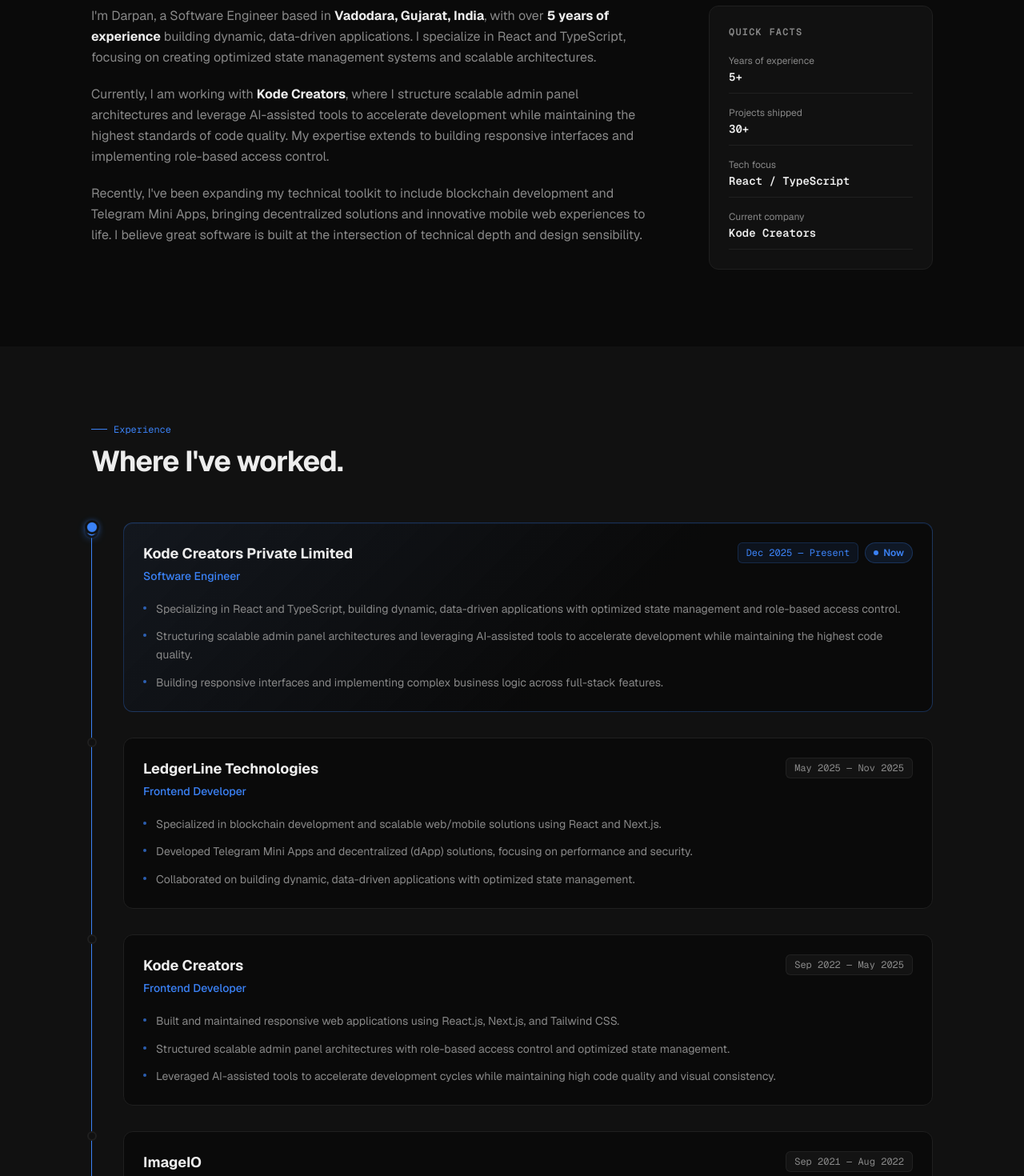
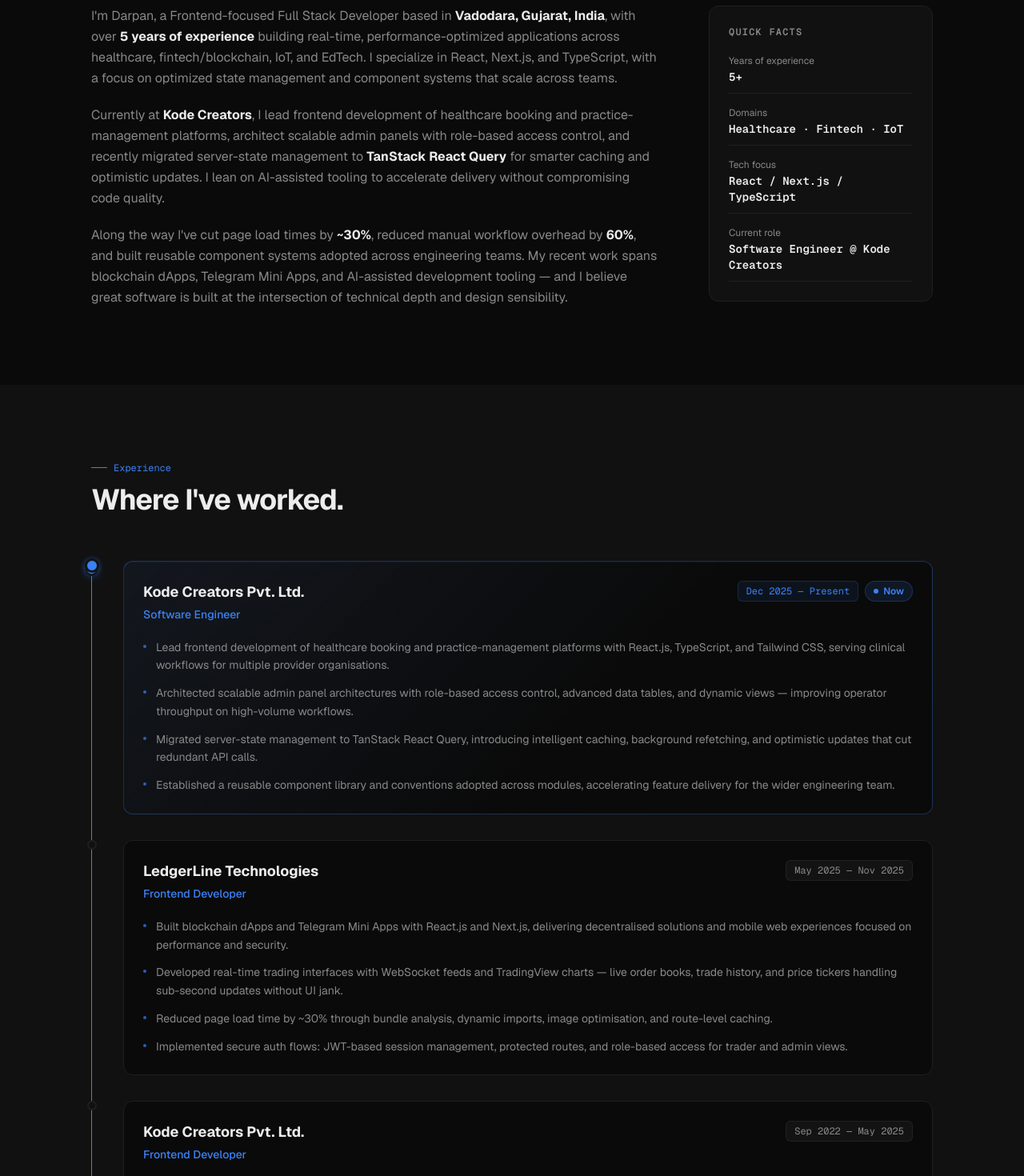
Before and after one commit to Darpan3089/Portfolio, a Next.js app: page / in a window 1280 px wide. Shown: the part 1100-2570 px from the top of the page at 80% size. Built offline with nearby package versions, Linux system fonts and the light colour scheme.

Commit message:
Add Open Graph and Twitter card image generation
- Implement Open Graph image generator in `opengraph-image.tsx` with dynamic styling and layout.
- Create `twitter-image.tsx` to reuse the Open Graph image generator for Twitter card images.

```diff
--- a/src/app/globals.css
+++ b/src/app/globals.css
@@ -203,8 +203,9 @@
     overflow: hidden;
     white-space: nowrap;
     border-right: 2px solid var(--accent);
+    /* steps() ≈ character count of the hero greeting — keep in sync if the text changes */
     animation:
-      typing 1.6s steps(35) 0.4s both,
+      typing 2.3s steps(50) 0.4s both,
       cursor-blink 0.75s step-end infinite;
     max-width: max-content;
   }
--- a/src/app/layout.tsx
+++ b/src/app/layout.tsx
@@ -8,16 +8,18 @@
 export const metadata: Metadata = {
   metadataBase: new URL("https://darpanpatel.dev"),
   title: {
-    default: "Darpan Patel — Senior Frontend Developer",
+    default: "Darpan Patel — Frontend / Full Stack Developer",
     template: "%s | Darpan Patel",
   },
   description:
-    "Senior Frontend Developer with 4+ years of experience building fast, scalable, and visually polished web applications with React and the modern JavaScript ecosystem.",
+    "Frontend-focused Full Stack Developer with 5+ years of experience building fast, scalable, and performance-optimized web applications with React, Next.js, and TypeScript.",
   keywords: [
     "Frontend Developer",
+    "Full Stack Developer",
     "React",
     "Next.js",
     "TypeScript",
+    "Node.js",
     "Darpan Patel",
     "Vadodara",
     "Web Developer",
@@ -28,25 +30,18 @@
     type: "website",
     locale: "en_US",
     url: "https://darpanpatel.dev",
-    title: "Darpan Patel — Senior Frontend Developer",
+    title: "Darpan Patel — Frontend / Full Stack Developer",
     description:
       "Building fast, scalable, and visually polished web applications with React and the modern JavaScript ecosystem.",
     siteName: "Darpan Patel",
-    images: [
-      {
-        url: "/og/og-image.png",
-        width: 1200,
-        height: 630,
-        alt: "Darpan Patel — Senior Frontend Developer",
-      },
-    ],
+    // OG image is generated dynamically — see src/app/opengraph-image.tsx
   },
   twitter: {
     card: "summary_large_image",
-    title: "Darpan Patel — Senior Frontend Developer",
+    title: "Darpan Patel — Frontend / Full Stack Developer",
     description:
       "Building fast, scalable, and visually polished web applications with React and the modern JavaScript ecosystem.",
-    images: ["/og/og-image.png"],
+    // Twitter image is generated dynamically — see src/app/twitter-image.tsx
   },
   robots: {
     index: true,
--- /dev/null
+++ b/src/app/opengraph-image.tsx
@@ -0,0 +1,150 @@
+import { ImageResponse } from "next/og";
+
+// Image metadata
+export const alt = "Darpan Patel — Frontend / Full Stack Developer";
+export const size = { width: 1200, height: 630 };
+export const contentType = "image/png";
+
+// Brand tokens mirrored from globals.css (dark theme)
+const BG = "#0a0a0a";
+const SURFACE = "#111111";
+const BORDER = "#1f1f1f";
+const TEXT = "#ededed";
+const MUTED = "#888888";
+const ACCENT = "#3b82f6";
+
+// Dynamically generated Open Graph image (statically optimized at build time).
+export default function Image() {
+  return new ImageResponse(
+    (
+      <div
+        style={{
+          width: "100%",
+          height: "100%",
+          display: "flex",
+          flexDirection: "column",
+          justifyContent: "space-between",
+          padding: 80,
+          backgroundColor: BG,
+          backgroundImage: `radial-gradient(circle at 0 0, rgba(59,130,246,0.18), transparent 45%)`,
+          fontFamily: "sans-serif",
+        }}
+      >
+        {/* Top row — monogram + availability */}
+        <div
+          style={{
+            display: "flex",
+            alignItems: "center",
+            justifyContent: "space-between",
+          }}
+        >
+          <div
+            style={{
+              display: "flex",
+              fontSize: 30,
+              fontWeight: 700,
+              letterSpacing: 4,
+              color: ACCENT,
+            }}
+          >
+            DP
+          </div>
+          <div
+            style={{
+              display: "flex",
+              alignItems: "center",
+              gap: 12,
+              padding: "10px 20px",
+              borderRadius: 999,
+              backgroundColor: SURFACE,
+              border: `1px solid ${BORDER}`,
+              fontSize: 22,
+              color: MUTED,
+            }}
+          >
+            <div
+              style={{
+                display: "flex",
+                width: 12,
+                height: 12,
+                borderRadius: 999,
+                backgroundColor: "#10b981",
+              }}
+            />
+            Available for opportunities
+          </div>
+        </div>
+
+        {/* Center — name + title */}
+        <div style={{ display: "flex", flexDirection: "column" }}>
+          <div
+            style={{
+              display: "flex",
+              fontSize: 84,
+              fontWeight: 800,
+              color: TEXT,
+              lineHeight: 1.05,
+            }}
+          >
+            Darpan Patel
+          </div>
+          <div
+            style={{
+              display: "flex",
+              fontSize: 44,
+              fontWeight: 700,
+              color: ACCENT,
+              marginTop: 8,
+            }}
+          >
+            Frontend / Full Stack Developer
+          </div>
+          <div
+            style={{
+              display: "flex",
+              fontSize: 30,
+              color: MUTED,
+              marginTop: 24,
+              maxWidth: 900,
+            }}
+          >
+            Building fast, scalable, and visually polished web apps with React,
+            Next.js & TypeScript.
+          </div>
+        </div>
+
+        {/* Bottom row — domain + stack */}
+        <div
+          style={{
+            display: "flex",
+            alignItems: "center",
+            justifyContent: "space-between",
+            fontSize: 24,
+            color: MUTED,
+          }}
+        >
+          <div style={{ display: "flex" }}>darpanpatel.dev</div>
+          <div style={{ display: "flex", gap: 12 }}>
+            {["React", "Next.js", "TypeScript"].map((t) => (
+              <div
+                key={t}
+                style={{
+                  display: "flex",
+                  padding: "6px 16px",
+                  borderRadius: 8,
+                  backgroundColor: "rgba(59,130,246,0.08)",
+                  border: "1px solid rgba(59,130,246,0.2)",
+                  color: ACCENT,
+                  fontSize: 22,
+                }}
+              >
+                {t}
+              </div>
+            ))}
+          </div>
+        </div>
+      </div>
+    ),
+    { ...size }
+  );
+}
--- a/src/app/page.tsx
+++ b/src/app/page.tsx
@@ -10,9 +10,9 @@
 import { SectionIndicator } from "@/components/section-indicator";
 
 export const metadata: Metadata = {
-  title: "Darpan Patel | Software Engineer | React.js & Next.js Expert",
+  title: "Darpan Patel | Frontend / Full Stack Developer | React & Next.js",
   description:
-    "Software Engineer specializing in React and TypeScript, building dynamic, data-driven applications with optimized state management and scalable architectures.",
+    "Frontend-focused Full Stack Developer specializing in React, Next.js, and TypeScript — building real-time, data-driven applications with optimized state management and scalable architectures.",
 };
 
 export default function HomePage() {
--- a/src/app/projects/[slug]/page.tsx
+++ b/src/app/projects/[slug]/page.tsx
@@ -55,13 +55,13 @@
     title: "Gas Flow Solution",
     description:
       "Industrial IoT dashboard for monitoring gas flow metrics in real-time with alerting and historical reporting.",
-    tags: ["React", "TypeScript", "Recharts", "WebSockets", "Node.js", "InfluxDB"],
+    tags: ["React", "TypeScript", "Chart.js", "WebSockets", "Node.js", "InfluxDB"],
     problem:
       "An industrial gas distribution company needed real-time visibility into flow rates, pressure readings, and valve states across multiple monitoring stations. Alert conditions were being missed because operators had to check multiple disconnected systems. Historical data was stored in spreadsheets, making trend analysis impossible.",
     approach:
       "Built a single unified dashboard that aggregated data from all monitoring stations into one view with a configurable alerting system. Used WebSockets for real-time data streaming with an exponential backoff reconnection strategy for resilience. Alerts were designed as a layered system — visual, audio (opt-in), and email notifications — so operators could configure their preferred channels. Historical analysis was powered by time-series charts with selectable time windows.",
     techDecisions:
-      "InfluxDB was chosen for time-series storage because it's built for exactly this use case — efficient storage and querying of timestamped metrics data. Recharts for visualization because it's React-native and composable, allowing custom dot rendering for alert thresholds. TypeScript strict mode was especially valuable here — sensor data types were complex and nested, and type safety prevented several bugs around unit conversions.",
+      "InfluxDB was chosen for time-series storage because it's built for exactly this use case — efficient storage and querying of timestamped metrics data. Chart.js for visualization because it's lightweight and highly configurable, allowing custom rendering for alert thresholds. TypeScript strict mode was especially valuable here — sensor data types were complex and nested, and type safety prevented several bugs around unit conversions.",
     lessonsLearned:
       "Industrial software has a different performance profile than typical web apps. The data volume (readings every 100ms from 50+ stations) required careful throttling and batching strategies to avoid overwhelming the browser. Also learned to always design for connection failures first — in industrial environments, network reliability is not guaranteed, and the dashboard needed to degrade gracefully and clearly communicate its connection state.",
   },
--- /dev/null
+++ b/src/app/twitter-image.tsx
@@ -0,0 +1,2 @@
+// Twitter card image reuses the same generator as the Open Graph image.
+export { default, alt, size, contentType } from "./opengraph-image";
--- a/src/components/sections/about.tsx
+++ b/src/components/sections/about.tsx
@@ -2,9 +2,9 @@
 
 const quickFacts = [
   { label: "Years of experience", value: "5+" },
-  { label: "Projects shipped", value: "30+" },
-  { label: "Tech focus", value: "React / TypeScript" },
-  { label: "Current company", value: "Kode Creators" },
+  { label: "Domains", value: "Healthcare · Fintech · IoT" },
+  { label: "Tech focus", value: "React / Next.js / TypeScript" },
+  { label: "Current role", value: "Software Engineer @ Kode Creators" },
 ];
 
 export function AboutSection() {
@@ -40,27 +40,34 @@
           <FadeUp delay={0.1}>
             <div className="space-y-5 text-base leading-relaxed" style={{ color: "var(--text-muted)" }}>
               <p>
-                I&apos;m Darpan, a Software Engineer based in{" "}
+                I&apos;m Darpan, a Frontend-focused Full Stack Developer based in{" "}
                 <strong style={{ color: "var(--text-primary)" }}>Vadodara, Gujarat, India</strong>,
                 with over{" "}
                 <strong style={{ color: "var(--text-primary)" }}>5 years of experience</strong>{" "}
-                building dynamic, data-driven applications. I specialize in React and TypeScript,
-                focusing on creating optimized state management systems and scalable
-                architectures.
+                building real-time, performance-optimized applications across healthcare,
+                fintech/blockchain, IoT, and EdTech. I specialize in React, Next.js, and
+                TypeScript, with a focus on optimized state management and component systems
+                that scale across teams.
               </p>
               <p>
-                Currently, I am working with{" "}
-                <strong style={{ color: "var(--text-primary)" }}>Kode Creators</strong>,
-                where I structure scalable admin panel architectures and leverage AI-assisted
-                tools to accelerate development while maintaining the highest standards of code
-                quality. My expertise extends to building responsive interfaces and
-                implementing role-based access control.
+                Currently at{" "}
+                <strong style={{ color: "var(--text-primary)" }}>Kode Creators</strong>, I lead
+                frontend development of healthcare booking and practice-management platforms,
+                architect scalable admin panels with role-based access control, and recently
+                migrated server-state management to{" "}
+                <strong style={{ color: "var(--text-primary)" }}>TanStack React Query</strong>{" "}
+                for smarter caching and optimistic updates. I lean on AI-assisted tooling to
+                accelerate delivery without compromising code quality.
               </p>
               <p>
-                Recently, I&apos;ve been expanding my technical toolkit to include blockchain
-                development and Telegram Mini Apps, bringing decentralized solutions and
-                innovative mobile web experiences to life. I believe great software is built
-                at the intersection of technical depth and design sensibility.
+                Along the way I&apos;ve cut page load times by{" "}
+                <strong style={{ color: "var(--text-primary)" }}>~30%</strong>, reduced manual
+                workflow overhead by{" "}
+                <strong style={{ color: "var(--text-primary)" }}>60%</strong>, and built reusable
+                component systems adopted across engineering teams. My recent work spans
+                blockchain dApps, Telegram Mini Apps, and AI-assisted development tooling — and I
+                believe great software is built at the intersection of technical depth and design
+                sensibility.
               </p>
             </div>
           </FadeUp>
--- a/src/components/sections/hero.tsx
+++ b/src/components/sections/hero.tsx
@@ -33,7 +33,7 @@
             style={{ color: "var(--accent)" }}
           >
             <span className="typewriter">
-              Hi, I&apos;m Darpan — Frontend Engineer 👋
+              Hi, I&apos;m Darpan — Frontend / Full Stack Developer 👋
             </span>
           </p>
 
@@ -74,7 +74,7 @@
               <ArrowUpRight size={15} />
             </Link>
             <a
-              href="/resume.pdf"
+              href="/Darpan_Patel_Resume.pdf"
               download
               className="inline-flex items-center gap-2 px-6 py-3 rounded-lg text-sm font-semibold transition-all duration-200 hover:bg-[var(--surface-elevated)]"
               style={{
--- a/src/components/sections/tech.tsx
+++ b/src/components/sections/tech.tsx
@@ -7,27 +7,73 @@
 
 const techStack: TechGroup[] = [
   {
-    label: "Frontend",
+    label: "Languages & Frameworks",
     items: [
-      "React",
+      "JavaScript (ES6+)",
+      "TypeScript",
+      "React.js",
       "Next.js",
-      "TypeScript",
-      "JavaScript",
-      "Tailwind CSS",
-      "Redux",
-      "Telegram Mini Apps",
-      "Framer Motion",
+      "Node.js",
+      "Express.js",
       "HTML5",
       "CSS3",
     ],
   },
   {
-    label: "Backend",
-    items: ["Node.js", "Express.js", "MySQL", "REST APIs", "Blockchain"],
+    label: "State & Data",
+    items: [
+      "Redux Toolkit",
+      "TanStack React Query",
+      "SWR",
+      "Context API",
+      "REST APIs",
+      "WebSockets (Socket.io)",
+    ],
   },
   {
-    label: "Tools",
-    items: ["Git", "GitHub", "Postman", "Vercel", "VS Code", "ESLint"],
+    label: "UI & Styling",
+    items: [
+      "Tailwind CSS",
+      "Framer Motion",
+      "Chart.js",
+      "Responsive Design",
+      "Component-Driven Architecture",
+      "Design Systems",
+    ],
+  },
+  {
+    label: "Performance & Quality",
+    items: [
+      "Code Splitting",
+      "Lazy Loading",
+      "Caching Strategies",
+      "SEO Optimization",
+      "Jest",
+      "Web Vitals",
+    ],
+  },
+  {
+    label: "Specialised",
+    items: [
+      "Blockchain / dApps",
+      "Telegram Mini Apps",
+      "Real-time Dashboards",
+      "AI-Assisted Development",
+    ],
+  },
+  {
+    label: "Database & Tools",
+    items: [
+      "MySQL",
+      "MongoDB",
+      "Git",
+      "GitHub",
+      "Postman",
+      "Vercel",
+      "Swagger",
+      "CI/CD",
+      "Agile / Scrum",
+    ],
   },
 ];
 
--- a/src/components/sections/work.tsx
+++ b/src/components/sections/work.tsx
@@ -14,14 +14,15 @@
 
 const workHistory: WorkEntry[] = [
   {
-    company: "Kode Creators Private Limited",
+    company: "Kode Creators Pvt. Ltd.",
     role: "Software Engineer",
     period: "Dec 2025 — Present",
     current: true,
     achievements: [
-      "Specializing in React and TypeScript, building dynamic, data-driven applications with optimized state management and role-based access control.",
-      "Structuring scalable admin panel architectures and leveraging AI-assisted tools to accelerate development while maintaining the highest code quality.",
-      "Building responsive interfaces and implementing complex business logic across full-stack features.",
+      "Lead frontend development of healthcare booking and practice-management platforms with React.js, TypeScript, and Tailwind CSS, serving clinical workflows for multiple provider organisations.",
+      "Architected scalable admin panel architectures with role-based access control, advanced data tables, and dynamic views — improving operator throughput on high-volume workflows.",
+      "Migrated server-state management to TanStack React Query, introducing intelligent caching, background refetching, and optimistic updates that cut redundant API calls.",
+      "Established a reusable component library and conventions adopted across modules, accelerating feature delivery for the wider engineering team.",
     ],
   },
   {
@@ -29,29 +30,32 @@
     role: "Frontend Developer",
     period: "May 2025 — Nov 2025",
     achievements: [
-      "Specialized in blockchain development and scalable web/mobile solutions using React and Next.js.",
-      "Developed Telegram Mini Apps and decentralized (dApp) solutions, focusing on performance and security.",
-      "Collaborated on building dynamic, data-driven applications with optimized state management.",
+      "Built blockchain dApps and Telegram Mini Apps with React.js and Next.js, delivering decentralised solutions and mobile web experiences focused on performance and security.",
+      "Developed real-time trading interfaces with WebSocket feeds and TradingView charts — live order books, trade history, and price tickers handling sub-second updates without UI jank.",
+      "Reduced page load time by ~30% through bundle analysis, dynamic imports, image optimisation, and route-level caching.",
+      "Implemented secure auth flows: JWT-based session management, protected routes, and role-based access for trader and admin views.",
     ],
   },
   {
-    company: "Kode Creators",
+    company: "Kode Creators Pvt. Ltd.",
     role: "Frontend Developer",
     period: "Sep 2022 — May 2025",
     achievements: [
-      "Built and maintained responsive web applications using React.js, Next.js, and Tailwind CSS.",
-      "Structured scalable admin panel architectures with role-based access control and optimized state management.",
-      "Leveraged AI-assisted tools to accelerate development cycles while maintaining high code quality and visual consistency.",
+      "Delivered a scalable healthcare booking and POS platform with React.js, Next.js, and TypeScript — used daily by clinic staff for appointments, billing, and patient records.",
+      "Owned the data-fetching architecture using SWR stale-while-revalidate patterns, reducing API load and enabling near-instant navigation between cached views.",
+      "Built admin dashboards with real-time appointment and transaction tracking, replacing manual reconciliation processes.",
+      "Applied React Suspense, lazy loading, and memoisation to keep the bundle lean as the app scaled to dozens of routes and modules.",
     ],
   },
   {
-    company: "ImageIO",
+    company: "ImageIO Knowledge Solutions Pvt. Ltd.",
     role: "Full Stack Developer",
     period: "Sep 2021 — Aug 2022",
     achievements: [
-      "Developed full-stack features using Node.js, JavaScript, and CSS for data-driven applications.",
-      "Integrated REST APIs and implemented responsive UI components to enhance user engagement.",
-      "Collaborated with cross-functional teams to deliver high-quality software solutions within tight deadlines.",
+      "Built end-to-end Academic ERP modules with React.js, Node.js, Express.js, and MySQL — covering student lifecycle, course enrollment, and administrative workflows.",
+      "Integrated the HDFC payment gateway for automated fee collection, reconciliation, and transaction tracking, eliminating manual finance work for the institution.",
+      "Tuned MySQL queries through indexing and schema refactoring, significantly improving report-generation speed for admin users.",
+      "Authored RESTful APIs with input validation, structured error handling, and Swagger documentation for downstream consumers.",
     ],
   },
 ];
```
Also changed, not shown: 1 other file (tests, documents, lock files or other folders).
